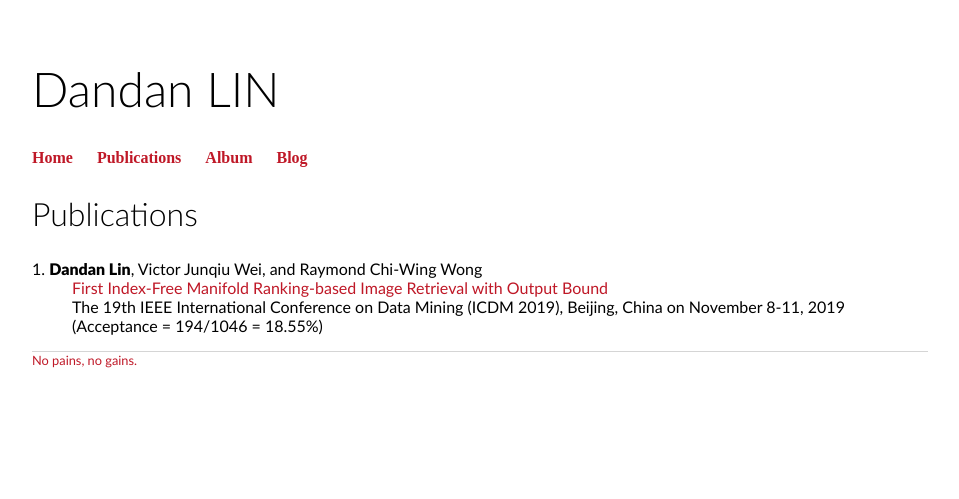
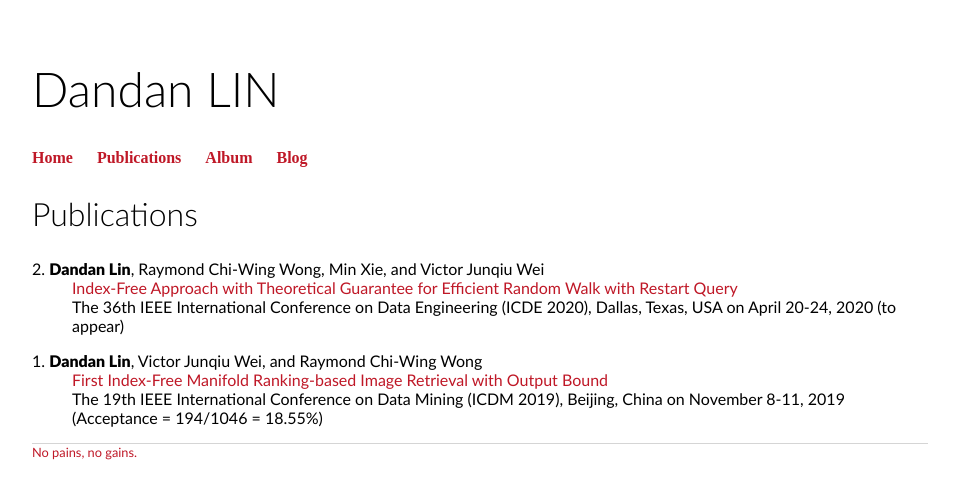
Before and after one commit to 2danlin/2danlin.github.io, a Jekyll site: the page built from publications/index.html, in a window 1280 px wide. Shown: the top 499 px of the page, without its empty margins (160-1119 px from the left). Built offline with Jekyll 4.4.1, drawn with Linux system fonts in a browser that asks for light colours.

Commit message:
Update index.html

```diff
--- a/publications/index.html
+++ b/publications/index.html
@@ -3,6 +3,11 @@ layout: default
 ---
 	<div class="blurb">
 	<h2>Publications</h2>
+	<dl>
+		<dt>2. <strong>Dandan Lin</strong>, Raymond Chi-Wing Wong, Min Xie, and Victor Junqiu Wei</dt>
+		<dd><a>Index-Free Approach with Theoretical Guarantee for Efficient Random Walk with Restart Query</a><dd>
+		<dd>The 36th IEEE International Conference on Data Engineering (ICDE 2020), Dallas, Texas, USA on April 20-24, 2020 (to appear)</dd>
+	</dl>
 	<dl>
 		<dt>1. <strong>Dandan Lin</strong>, Victor Junqiu Wei, and Raymond Chi-Wing Wong</dt>
 		<dd><a>First Index-Free Manifold Ranking-based Image Retrieval with Output Bound</a><dd>
```
